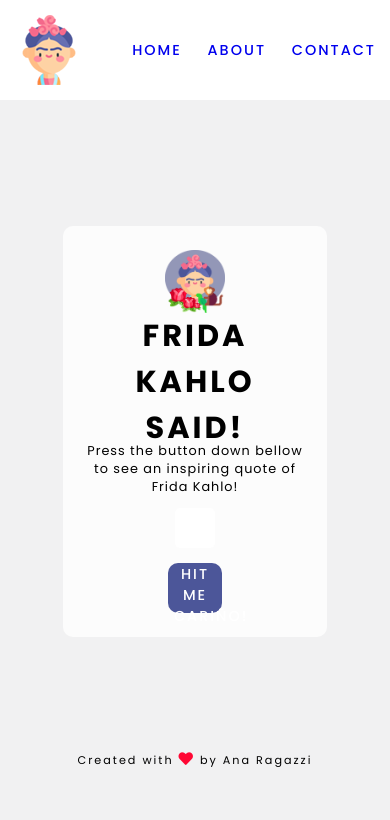
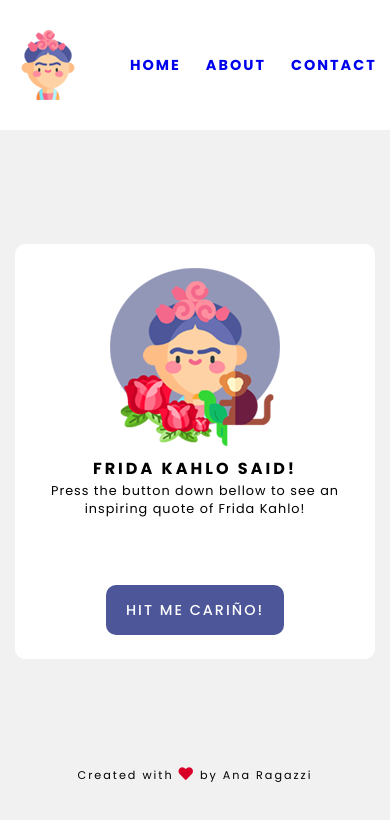
Before and after one commit to ragazziana/fridakahloquotegenerator, a plain HTML site: page index.html in a window 390 px wide. Drawn offline with Linux system fonts and the light colour scheme.

Commit message:
Mobile responsive features completed.

```diff
--- a/index.html
+++ b/index.html
@@ -20,9 +20,10 @@
             <li><a href="#">Contact</a></li>
         </ul>
     </nav>
+
     <main class="mainContent">
         <div class="quoteBoard">
-        <img class="fridaFlower" src="/images/frida_avatar_with_monkey.png" alt="red flower">
+        <img class="fridaFlower" src="/images/frida_avatar_with_monkey_02.png" alt="red flower">
         <h1>Frida Kahlo Said!</h1>
         <p>Press the button down bellow to see an inspiring quote of Frida Kahlo!</p>
 
@@ -35,9 +36,7 @@
 
     <footer class="footerCredits"><p>Created with <span class="footerHeart"><i class="fas fa-heart"></i></span> by Ana Ragazzi</p></footer>
 
+    <script src="/javascript.js"></script>
 
-
-
-    <script src="/javascript.js"></script>
 </body>
 </html>
--- a/javascript.js
+++ b/javascript.js
@@ -1,5 +1,5 @@
 var quotes = [
-    ' "At the end of the day, we can endure much more than we think we can."', '"I drank to drown my sorrows, but the damned things learned how to swim."', '"I don\'t paint dreams or nightmares, I paint my own reality."', '"Feet, what do I need them for If I have wings to fly."', '"I paint flowers so they will not die."', '"I think that little by little I\'ll be able to solve my problems and survive"', '"They thought I was a Surrealist, but I wasn\'t. I never painted dreams. I painted my own reality."', '"I am that clumsy human, always loving, loving, loving. And loving. And never leaving."',
+    '"At the end of the day, we can endure much more than we think we can."', '"I drank to drown my sorrows, but the damned things learned how to swim."', '"I don\'t paint dreams or nightmares, I paint my own reality."', '"Feet, what do I need them for If I have wings to fly."', '"I paint flowers so they will not die."', '"I think that little by little I\'ll be able to solve my problems and survive"', '"They thought I was a Surrealist, but I wasn\'t. I never painted dreams. I painted my own reality."', '"I am that clumsy human, always loving, loving, loving. And loving. And never leaving."', '"I love you more than my own skin."','"My painting carries with it the message of pain"','"I am my own muse. I am the subject I know best. The subject I want to know better."','"What I wanted to express very clearly and intensely was that the reason these people had to invent or imagine heroes and gods is pure fear. Fear of life and fear of death"',
 ]
 
 function newQuote(){
@@ -7,4 +7,5 @@ function newQuote(){
     document.getElementById('quoteDisplay').innerHTML = quotes[randomNumber];
 
     document.getElementById('quoteDisplay').style.backgroundColor = '#cbcbd2';
+
 }
--- a/scss/_config.scss
+++ b/scss/_config.scss
@@ -1,5 +1,6 @@
 /* Fonts */
 $mainFont: Poppins;
-$font-size-menu-text: 0.9rem;
 
 /* Colors */
+$mainLinkColorHover: #ff0c38;
+$mainLinkColorActive: #d80027;
--- a/scss/_footerCredits.scss
+++ b/scss/_footerCredits.scss
@@ -1,7 +1,7 @@
 .footerCredits {
     width: 100%;
     text-align: center;
-    margin-top: -25px;
+    margin-top: -20px;
 
     p{
         display: inline-block;
@@ -11,7 +11,7 @@
     }
 
     .footerHeart{
-        color: #ff0734;
+        color: $mainLinkColorActive;
         font-size: 0.9rem;
     }
 }
--- a/scss/_mainContent.scss
+++ b/scss/_mainContent.scss
@@ -22,7 +22,7 @@
 
     .quoteBoard{
         width: 60%;
-        background-color: rgba($color: #ffffff, $alpha: 0.8);
+        background-color: #ffffff;
         border-radius: 10px;
         display: flex;
         padding: 24px;
@@ -31,8 +31,8 @@
     }
 
     .fridaFlower{
-        width: 28%;
-        height: auto;
+        width: 170px;
+        height: 178px;
         margin-bottom: 10px;
     }
 
@@ -56,7 +56,6 @@
         cursor: pointer;
         color: #ffffff;
         height: 50px;
-        width: 25%;
         font-family: $mainFont;
         font-size: 0.9rem;
         font-weight: 500;
@@ -66,6 +65,7 @@
         border: none;
         border-radius: 10px;
         outline: none;
+        padding: 0 20px 0 20px;
     }
 
     .mainButton:hover{
--- /dev/null
+++ b/scss/_mobile.scss
@@ -0,0 +1,31 @@
+@media (max-width: 400px) {
+
+.navbar{
+        height: 110px;
+        flex-wrap: wrap;
+        margin-bottom: 30px;
+    }
+
+.mainContent h1{
+    font-size: 1rem;
+    margin: 0;
+
+}
+
+.mainContent p{
+    font-size: 0.8rem;
+    margin-top:1px;
+}
+
+.mainContent .quoteBoard{
+    margin-top: -80px;
+    width: 320px;
+}
+
+.footerCredits{
+    margin-top: -120px;
+    margin-bottom: 0px;
+    padding-top: 50px;
+}
+
+}
--- a/scss/_navbar.scss
+++ b/scss/_navbar.scss
@@ -1,7 +1,7 @@
 .navbar{
     height: 80px;
     padding: 10px;
-    background-color: white;
+    background-color: #ffffff;
     display: flex;
     justify-content: space-around;
     align-items: center;
@@ -30,7 +30,7 @@
         list-style: none;
         font-family: $mainFont;
         font-size: 0.9rem;
-        font-weight: 500;
+        font-weight: 700;
         text-transform: uppercase;
         letter-spacing: 2px;
         word-spacing: 20px;
@@ -49,10 +49,10 @@
     }
 
     .mainMenu li a:hover{
-        color: #000000;
+        color: $mainLinkColorHover;
     }
 
     .mainMenu li a:active{
-        color: #000000;
+        color: $mainLinkColorActive;
     }
 }
--- a/scss/main.scss
+++ b/scss/main.scss
@@ -2,6 +2,7 @@
 @import "navbar";
 @import "mainContent";
 @import "footerCredits";
+@import "mobile";
 
 body{
     margin: 0;
```
Also changed, not shown: css/main.css, images/flower.png (deleted), images/frida-kahlo-avatar-eyebrow.png (deleted), images/frida-kahlo-avatar.png (deleted), images/frida_avatar.png (deleted), images/frida_avatar_with_monkey_02.png (added), 1 other file.
